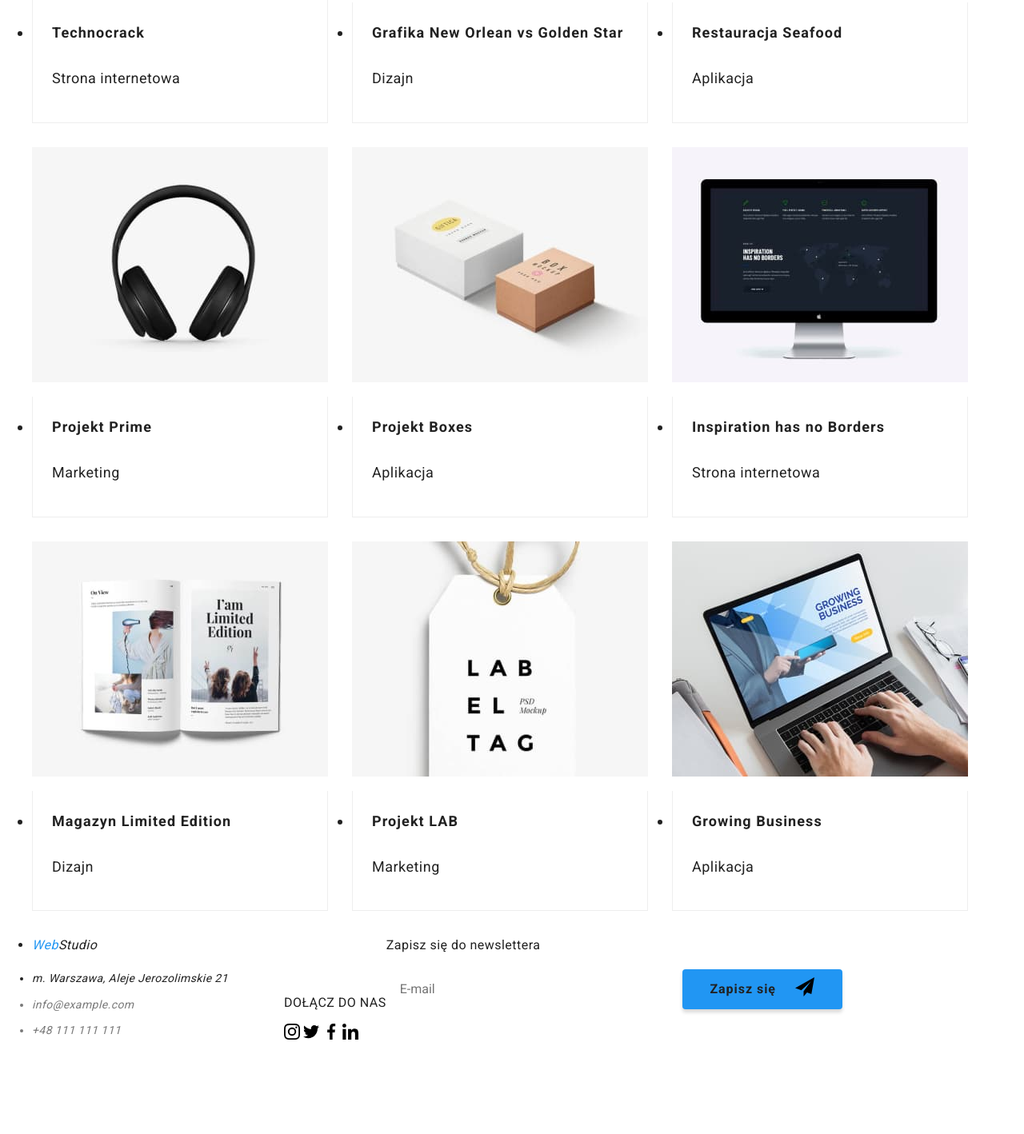
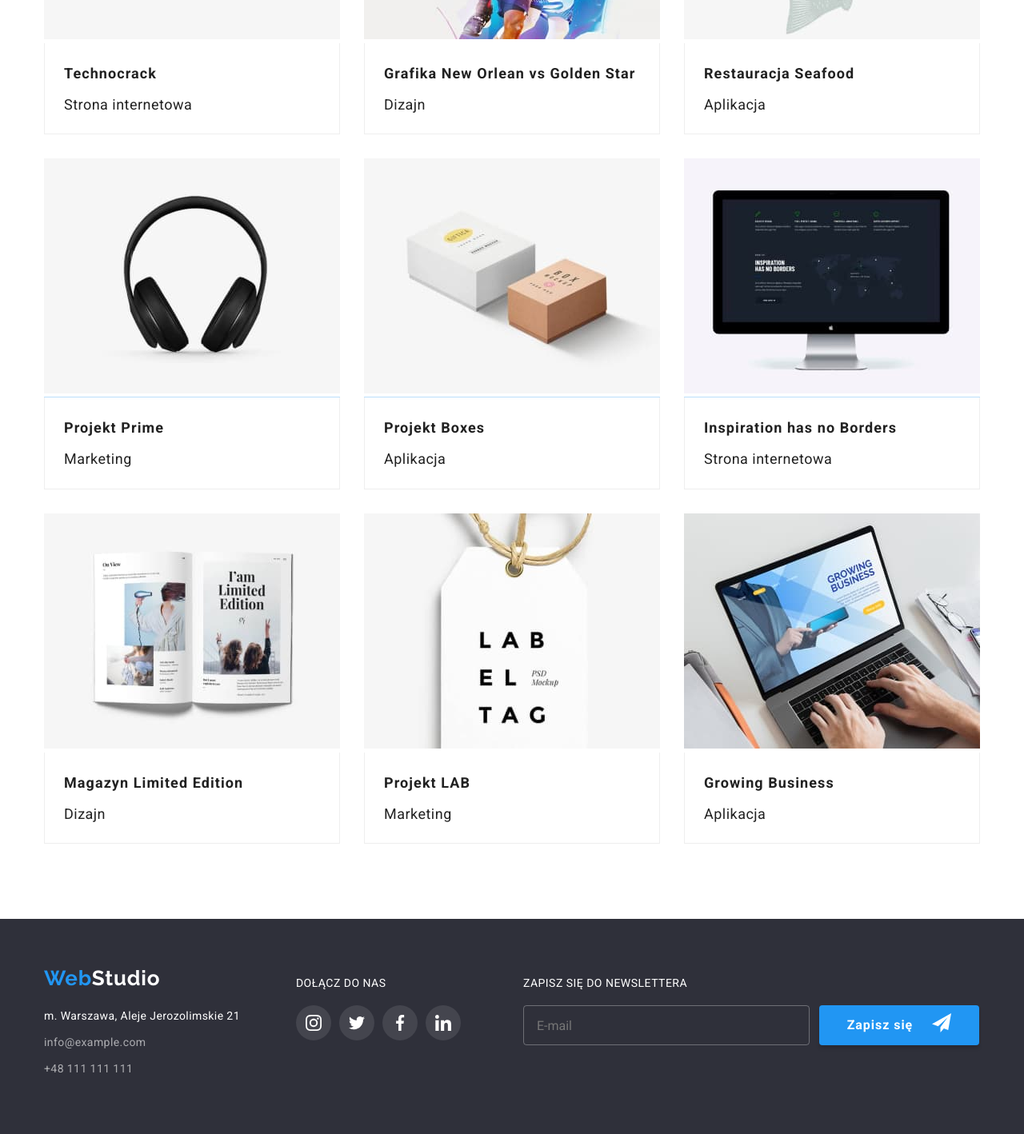
Before and after one commit to wsadowski5/goit-markup-hw-07, a plain HTML site: page portfolio.html in a window 1280 px wide. Shown: the part 507-1925 px from the top of the page at 80% size. Before the commit the page ends 1833 px from the top, so only its background shows below. Drawn offline with Linux system fonts and the light colour scheme.

Commit message:
hw7 - done

```diff
--- a/portfolio.html
+++ b/portfolio.html
@@ -11,7 +11,8 @@
     <meta name="viewport" content="width=device-width, initial-scale=1.0">
     <title>Portfolio</title>
     <link rel="stylesheet" href="./css/modern-normalize.min.css">
-    <link rel="stylesheet" href="./css/styles.css">
+    <!-- <link rel="stylesheet" href="./css/styles.css"> -->
+    <link rel="stylesheet" href="./css/main.min.css">
     <link rel="preconnect" href="https://fonts.googleapis.com">
 <link rel="preconnect" href="https://fonts.gstatic.com" crossorigin>
 <link href="https://fonts.googleapis.com/css2?family=Raleway:wght@700&family=Roboto:wght@400;500;700;900&display=swap" rel="stylesheet">
@@ -21,22 +22,22 @@
 <body>
   <header>
     <div class="container">
-      <nav class="navigation">
-        <ul class="nav-manu-first">
-          <li class="webstudio-style"><a href="./index.html" ><span class="web-color">Web</span>Studio</a></li>
-          <li class="agencja-pad"><a  href="./index.html">Agencja</a></li>
-          <li class="portfolio-kontakt-pad"><a class="is-active" href="./portfolio.html">Portfolio</a></li>
-          <li class="portfolio-kontakt-pad"><a href="#">Kontakt</a></li>
+      <nav class="main-navigation">
+        <ul class="main-navigation__menu">
+          <li class="main-navigation__link main-navigation__link--logo"><a href="./index.html" ><span class="main-navigation__link--highlight">Web</span>Studio</a></li>
+          <li class="main-navigation__link main-navigation__link--home"><a  href="./index.html">Agencja</a></li>
+          <li class="main-navigation__link"><a class="main-navigation__active-link" href="./portfolio.html">Portfolio</a></li>
+          <li class="main-navigation__link"><a href="#">Kontakt</a></li>
         </ul>
-        <ul class="nav-manu-second">
+        <ul class="main-navigation__menu main-navigation__menu--contact">
           <li>
-            <a class="icon-align" href="mailto:info@devstudio.com"> <svg class="icon-nav" width="16px" height="12px">
+            <a class="main-navigation__menu--icon" href="mailto:info@devstudio.com"> <svg width="16px" height="12px">
               <use href="./images/icons.svg#icon-envelope"></use>
 
             </svg> info@devstudio.com </a>
           </li>
           <li>
-            <a class="icon-align" href="tel:+48111111111">  <svg class="icon-nav" width="10px" height="16px">
+            <a class="main-navigation__menu--icon" href="tel:+48111111111">  <svg width="10px" height="16px">
               <use href="./images/icons.svg#icon-smartphone"></use>
             </svg>
              +48 111 111 111
@@ -48,150 +49,133 @@
   </header>
     <main>
     <div class="container">
-    <section class="portfolio-font section">
-    <ul class="buttons-style">
-        <li><button type="button">Wszystkie</button></li>
-        <li><button type="button">Strony</button></li>
-        <li><button type="button">Aplikacje</button></li>
-        <li><button type="button">Dizajn</button></li>
-        <li><button type="button">Marketing</button></li>
+    <section class="portfolio">
+    <ul class="buttons">
+        <li><button class="buttons__item" type="button">Wszystkie</button></li>
+        <li><button class="buttons__item" type="button">Strony</button></li>
+        <li><button class="buttons__item" type="button">Aplikacje</button></li>
+        <li><button class="buttons__item" type="button">Dizajn</button></li>
+        <li><button class="buttons__item" type="button">Marketing</button></li>
     </ul>
-    <ul class="img-grid">
-        <li >
-          <div class="card-overlay">
-          <div class="img-box">
-           <p class="grid-overlay">Technocrack jest popularną platformą wykorzystywaną do rozpowszechniania koronawirusa. Firmy wykorzystują tę platformę do celów szpiegowskich i ataków na niezabezpieczone serwery konkurencji</p>
-            <img  src="images/technocrack.jpg" alt="laptop" width="370" height="294">
+    <ul class="grid">
+        <li class="card">
+          <div class="card__img-box">
+           <p class="card__overlay-text">Technocrack jest popularną platformą wykorzystywaną do rozpowszechniania koronawirusa. Firmy wykorzystują tę platformę do celów szpiegowskich i ataków na niezabezpieczone serwery konkurencji</p>
+            <img class="grid__img" src="images/technocrack.jpg" alt="laptop" width="370" height="294">
           </div>
-            <div class="grid-border img-box">
-              <p class="grid-header">Technocrack
+            <div class="card__text-box">
+              <p class="card__title">Technocrack
                 </p>
-              <p class="grid-caption">Strona internetowa</p>
+              <p class="card__text">Strona internetowa</p>
             </div>
+        </li>
+        <li class="card">
+          <div class="card__img-box">
+            <p class="card__overlay-text">Technocrack jest popularną platformą wykorzystywaną do rozpowszechniania koronawirusa. Firmy wykorzystują tę platformę do celów szpiegowskich i ataków na niezabezpieczone serwery konkurencji</p>
+            <img class="grid__img" src="images/new_orlean_vs_golden_star.jpg" alt="two basketball players" width="370" height="294">
           </div>
+            <div class="card__text-box">
+                <p class="card__title">Grafika New Orlean vs Golden Star</p>
+                <p class="card__text">Dizajn</p>
+            </div>
         </li>
-        <li>
-          <div class="card-overlay">
-          <div class="img-box">
-            <p class="grid-overlay">Technocrack jest popularną platformą wykorzystywaną do rozpowszechniania koronawirusa. Firmy wykorzystują tę platformę do celów szpiegowskich i ataków na niezabezpieczone serwery konkurencji</p>
-            <img src="images/new_orlean_vs_golden_star.jpg" alt="two basketball players" width="370" height="294">
-          </div>
-            <div class="grid-border">
-                <p class="grid-header">Grafika New Orlean vs Golden Star</p>
-                <p class="grid-caption">Dizajn</p>
+        <li class="card">
+          <div class="card__img-box">
+            <p class="card__overlay-text">Technocrack jest popularną platformą wykorzystywaną do rozpowszechniania koronawirusa. Firmy wykorzystują tę platformę do celów szpiegowskich i ataków na niezabezpieczone serwery konkurencji</p>
+            <img class="grid__img" src="images/seafood.jpg" alt="seafood restaurant logo - text with the fish in the background" width="370" height="294"></div>
+            <div class="card__text-box">
+                <p class="card__title">Restauracja Seafood</p>
+                <p class="card__text">Aplikacja</p>
             </div>
-          </div>
         </li>
-        <li>
-          <div class="card-overlay">
-          <div class="img-box">
-            <p class="grid-overlay">Technocrack jest popularną platformą wykorzystywaną do rozpowszechniania koronawirusa. Firmy wykorzystują tę platformę do celów szpiegowskich i ataków na niezabezpieczone serwery konkurencji</p>
-            <img src="images/seafood.jpg" alt="seafood restaurant logo - text with the fish in the background" width="370" height="294"></div>
-            <div class="grid-border">
-                <p class="grid-header">Restauracja Seafood</p>
-                <p class="grid-caption">Aplikacja</p>
+        <li class="card">
+          <div class="card__img-box">
+            <p class="card__overlay-text">Technocrack jest popularną platformą wykorzystywaną do rozpowszechniania koronawirusa. Firmy wykorzystują tę platformę do celów szpiegowskich i ataków na niezabezpieczone serwery konkurencji</p>
+            <img class="grid__img" src="images/projekt_prime.jpg" alt="headphones" width="370" height="294"></div>
+            <div class="card__text-box">
+                <p class="card__title">Projekt Prime</p>
+                <p class="card__text">Marketing</p>
             </div>
-          </div>
         </li>
-        <li>
-          <div class="card-overlay">
-          <div class="img-box">
-            <p class="grid-overlay">Technocrack jest popularną platformą wykorzystywaną do rozpowszechniania koronawirusa. Firmy wykorzystują tę platformę do celów szpiegowskich i ataków na niezabezpieczone serwery konkurencji</p>
-            <img src="images/projekt_prime.jpg" alt="headphones" width="370" height="294"></div>
-            <div class="grid-border">
-                <p class="grid-header">Projekt Prime</p>
-                <p class="grid-caption">Marketing</p>
+        <li class="card">
+          <div class="card__img-box">
+            <p class="card__overlay-text">Technocrack jest popularną platformą wykorzystywaną do rozpowszechniania koronawirusa. Firmy wykorzystują tę platformę do celów szpiegowskich i ataków na niezabezpieczone serwery konkurencji</p>
+            <img class="grid__img" src="images/projekt_boxes.jpg" alt="two boxes" width="370" height="294"></div>
+            <div class="card__text-box">
+                <p class="card__title">Projekt Boxes</p>
+                <p class="card__text">Aplikacja</p>
             </div>
-          </div>
         </li>
-        <li>
-          <div class="card-overlay">
-          <div class="img-box">
-            <p class="grid-overlay">Technocrack jest popularną platformą wykorzystywaną do rozpowszechniania koronawirusa. Firmy wykorzystują tę platformę do celów szpiegowskich i ataków na niezabezpieczone serwery konkurencji</p>
-            <img src="images/projekt_boxes.jpg" alt="two boxes" width="370" height="294"></div>
-            <div class="grid-border">
-                <p class="grid-header">Projekt Boxes</p>
-                <p class="grid-caption">Aplikacja</p>
+        <li class="card">
+          <div class="card__img-box">
+            <p class="card__overlay-text">Technocrack jest popularną platformą wykorzystywaną do rozpowszechniania koronawirusa. Firmy wykorzystują tę platformę do celów szpiegowskich i ataków na niezabezpieczone serwery konkurencji</p>
+            <img class="grid__img" src="images/inspiration_has_no_borders.jpg" alt="computer monitor" width="370" height="294"></div>
+            <div class="card__text-box">
+                <p class="card__title">Inspiration has no Borders</p>
+                <p class="card__text">Strona internetowa</p>
             </div>
-          </div>
         </li>
-        <li>
-          <div class="card-overlay">
-          <div class="img-box">
-            <p class="grid-overlay">Technocrack jest popularną platformą wykorzystywaną do rozpowszechniania koronawirusa. Firmy wykorzystują tę platformę do celów szpiegowskich i ataków na niezabezpieczone serwery konkurencji</p>
-            <img src="images/inspiration_has_no_borders.jpg" alt="computer monitor" width="370" height="294"></div>
-            <div class="grid-border">
-                <p class="grid-header">Inspiration has no Borders</p>
-                <p class="grid-caption">Strona internetowa</p>
+        <li class="card">
+          <div class="card__img-box">
+            <p class="card__overlay-text">Technocrack jest popularną platformą wykorzystywaną do rozpowszechniania koronawirusa. Firmy wykorzystują tę platformę do celów szpiegowskich i ataków na niezabezpieczone serwery konkurencji</p>
+            <img class="grid__img" src="images/magazyn_limited_edition.jpg" alt="open magazine" width="370" height="294"></div>
+            <div class="card__text-box">
+                <p class="card__title">Magazyn Limited Edition</p>
+                <p class="card__text">Dizajn</p>
             </div>
-          </div>
         </li>
-        <li>
-          <div class="card-overlay">
-          <div class="img-box">
-            <p class="grid-overlay">Technocrack jest popularną platformą wykorzystywaną do rozpowszechniania koronawirusa. Firmy wykorzystują tę platformę do celów szpiegowskich i ataków na niezabezpieczone serwery konkurencji</p>
-            <img src="images/magazyn_limited_edition.jpg" alt="open magazine" width="370" height="294"></div>
-            <div class="grid-border">
-                <p class="grid-header">Magazyn Limited Edition</p>
-                <p class="grid-caption">Dizajn</p>
+        <li class="card">
+          <div class="card__img-box">
+            <p class="card__overlay-text">Technocrack jest popularną platformą wykorzystywaną do rozpowszechniania koronawirusa. Firmy wykorzystują tę platformę do celów szpiegowskich i ataków na niezabezpieczone serwery konkurencji</p>
+            <img class="grid__img" src="images/projekt_lab.jpg" alt="pendant with an inscription LAB EL TAG" width="370" height="294"></div>
+            <div class="card__text-box">
+                <p class="card__title">Projekt LAB</p>
+                <p class="card__text">Marketing</p>
             </div>
-          </div>
         </li>
-        <li>
-          <div class="card-overlay">
-          <div class="img-box">
-            <p class="grid-overlay">Technocrack jest popularną platformą wykorzystywaną do rozpowszechniania koronawirusa. Firmy wykorzystują tę platformę do celów szpiegowskich i ataków na niezabezpieczone serwery konkurencji</p>
-            <img src="images/projekt_lab.jpg" alt="pendant with an inscription LAB EL TAG" width="370" height="294"></div>
-            <div class="grid-border">
-                <p class="grid-header">Projekt LAB</p>
-                <p class="grid-caption">Marketing</p>
+        <li class="card">
+          <div class="card__img-box">
+            <p class="card__overlay-text">Technocrack jest popularną platformą wykorzystywaną do rozpowszechniania koronawirusa. Firmy wykorzystują tę platformę do celów szpiegowskich i ataków na niezabezpieczone serwery konkurencji</p>
+            <img class="grid__img" src="images/growing_business.jpg" alt="hands on laptop" width="370" height="294"></div>
+            <div class="card__text-box">
+                <p class="card__title">Growing Business</p>
+                <p class="card__text">Aplikacja</p>
             </div>
-          </div>
-        </li>
-        <li>
-          <div class="card-overlay">
-          <div class="img-box">
-            <p class="grid-overlay">Technocrack jest popularną platformą wykorzystywaną do rozpowszechniania koronawirusa. Firmy wykorzystują tę platformę do celów szpiegowskich i ataków na niezabezpieczone serwery konkurencji</p>
-            <img src="images/growing_business.jpg" alt="hands on laptop" width="370" height="294"></div>
-            <div class="grid-border">
-                <p class="grid-header">Growing Business</p>
-                <p class="grid-caption">Aplikacja</p>
-            </div>
-          </div>
         </li>
     </ul>
 </section>
 </div>
 </main>
-<footer class="footer-style">
+<footer class="main-footer">
   <div class="container">
-    <div class="footer-flex">
+    <div class="main-footer__container">
       <address>
-        <ul class="contact-footer">
-          <li class="webstudio-style"><span class="web-color">Web</span>Studio</li>
-          <li> <a href="https://goo.gl/maps/61aa3FAZrJpg5g7s7">m. Warszawa, Aleje Jerozolimskie 21</a></li>
-          <li class="transparent-text"><a href="mailto:info@example.com">info@example.com</a></li>
-          <li class="transparent-text"><a href="tel:+48111111111">+48 111 111 111</a></li>
+        <ul class="footer-contact">
+          <li class="footer-contact__logo"><span class="footer-contact__logo--accent">Web</span>Studio</li>
+          <li class="footer-contact__link"> <a href="https://goo.gl/maps/61aa3FAZrJpg5g7s7">m. Warszawa, Aleje Jerozolimskie 21</a></li>
+          <li class="footer-contact__link footer-contact__link--opacity"><a href="mailto:info@example.com">info@example.com</a></li>
+          <li class="footer-contact__link footer-contact__link--opacity"><a href="tel:+48111111111">+48 111 111 111</a></li>
         </ul>
       </address>
-    <div class="footer-social">
-      <p class="footer-inscription">DOŁĄCZ DO NAS</p>
-        <div class="footer-icons">
-          <a class="footer-round"><svg width="20" height="20"><use href="./images/icons.svg#icon-instagram"></use></svg></a>
-          <a class="footer-round"><svg width="20" height="20"><use href="./images/icons.svg#icon-twitter"></use></svg></a>
-           <a class="footer-round"><svg width="20" height="20"><use href="./images/icons.svg#icon-facebook"></use></svg></a>
-          <a class="footer-round"><svg width="20" height="20"><use href="./images/icons.svg#icon-linkedin"></use></svg></a>
+    <div class="footer-socials">
+      <p class="footer-socials__text">DOŁĄCZ DO NAS</p>
+        <div class="footer-socials__icons-block">
+          <a class="footer-socials__icon"><svg width="20" height="20"><use href="./images/icons.svg#icon-instagram"></use></svg></a>
+          <a class="footer-socials__icon"><svg width="20" height="20"><use href="./images/icons.svg#icon-twitter"></use></svg></a>
+           <a class="footer-socials__icon"><svg width="20" height="20"><use href="./images/icons.svg#icon-facebook"></use></svg></a>
+          <a class="footer-socials__icon"><svg width="20" height="20"><use href="./images/icons.svg#icon-linkedin"></use></svg></a>
         </div>
       </div>
-    <div class="footer-newsletter">
+    <div class="newsletter">
     <form>
-      <label for="newsletter" class="footer-inscription"><p>Zapisz się do newslettera</p></label>
-      <div class="input-send">
-      <input id="newsletter" type="email" placeholder="E-mail" class="newsletter-input form-input">
-      <button type="submit" class="button-main-page ">Zapisz się <svg width="24px" height="24" class="icon-newsletter"><use href="./images/icons.svg#icon-send"></use></svg></button></div>
+      <label for="newsletter" class="newsletter__label"><p>Zapisz się do newslettera</p></label>
+      <div class="newsletter__input-block">
+      <input id="newsletter" type="email" placeholder="E-mail" class="newsletter__input form-input">
+      <button type="submit" class="main-page-button">Zapisz się <svg width="24px" height="24" class="newsletter__button-icon"><use href="./images/icons.svg#icon-send"></use></svg></button></div>
     </form>
   </div>
- </div>
+  </div>
+  </div>
 </footer>
 </body>
 </html>
--- /dev/null
+++ b/sass/components/_portfolio.scss
@@ -0,0 +1,95 @@
+@use "../utils/variables"as *;
+
+.portfolio{
+    padding: 94px 0 94px 0;
+    font-size: 18px;
+    }
+
+.buttons{
+        display: flex;
+        justify-content: center;
+        gap: 8px;
+        padding-bottom: 50px;
+    &__item{
+            cursor: pointer;
+            font-size: 16px;
+            background-color: getColor('background-light');
+            font-weight: 500;
+            line-height: 1.625;
+            border: none;
+            border-radius: 4px;
+            padding: 6px 22px;
+            &:hover,
+            &:focus{
+                background-color: getColor('accent');
+                color: getColor('white');
+                box-shadow: 0px 3px 1px getShadow('button-first'), 0px 1px 2px getShadow('button-second'), 0px 2px 2px getShadow('button-first');
+                transition-property: color, background-color, box-shadow;
+                transition-duration: $default-duration;
+                transition-timing-function: $default-timing-function;
+            }
+        }
+    }
+
+.grid{
+    display:flex;
+    flex-wrap: wrap;
+    gap:30px;
+}
+
+.card{
+
+    &:hover{
+        cursor: pointer;
+        box-shadow: 0px 1px 1px getShadow('first'), 0px 4px 4px getShadow('grid-first'), 1px 4px 6px getShadow('grid-second');
+        transition-property: box-shadow;
+        transition-duration: $default-duration;
+        transition-timing-function: $default-timing-function;
+    }
+    &:hover .card__overlay-text{
+        transform: translateY(0);
+    }&__img-box{
+        position: relative;
+        overflow: hidden;
+    }
+
+
+    &__overlay-text{
+        position: absolute;
+        top: 0;
+        left: 0;
+        z-index: 1;
+        font-size: 18px;
+        line-height: 1.56;
+        color: getColor('white');
+        background-color:getColor('accent');
+        width: 100%;
+        height: 100%;
+        padding: 49px 45px 49px 24px;
+        transform: translateY(100%);
+        transition-property: transform;
+        transition-duration: $default-duration;
+        transition-timing-function: $default-timing-function;
+    }
+    &__img{
+        display: block;
+        line-height: 20em;
+    }
+    &__text-box{
+        position: relative;
+        overflow: hidden;
+        border:1px solid getColor('grid-border');
+        border-top: none;
+    }
+    &__title{
+        font-weight: 700;
+        letter-spacing: 0.06em;
+        padding: 20px 0 4px 24px;
+        line-height: 2em;
+    }
+    &__text{
+        line-height: 1.875em;
+        padding: 0 0 20px 24px;
+        color:var(--brand-color-grey);
+    }
+}
--- a/sass/main.scss
+++ b/sass/main.scss
@@ -10,3 +10,4 @@
 @use "./components/_fifth-section.scss";
 @use "./components/_main-footer.scss";
 @use "./components/_modal-window.scss";
+@use "./components/_portfolio.scss";
--- a/sass/utils/_variables.scss
+++ b/sass/utils/_variables.scss
@@ -13,6 +13,7 @@ $colors: (
     'newsletter-border': rgba(255, 255, 255, 0.3),
     'icons-form': #212121,
     'form-input-border': rgba(33, 33, 33, 0.2),
+    'grid-border': #eee,
 
 
 
@@ -33,6 +34,10 @@ $shadows: (
     'first': #0000001F,
     'second': #00000024,
     'third': #00000033,
+    'button-first':#0000001a,
+    'button-second':#00000014,
+    'grid-first': #0000000f,
+    'grid-second': #00000029,
 );
 
 @function getShadow($key) {
```
Also changed, not shown: index.html (+7 -7 lines), sass/components/_modal-window.scss (+75 -7 lines), css/main.min.css, 1 other file.
